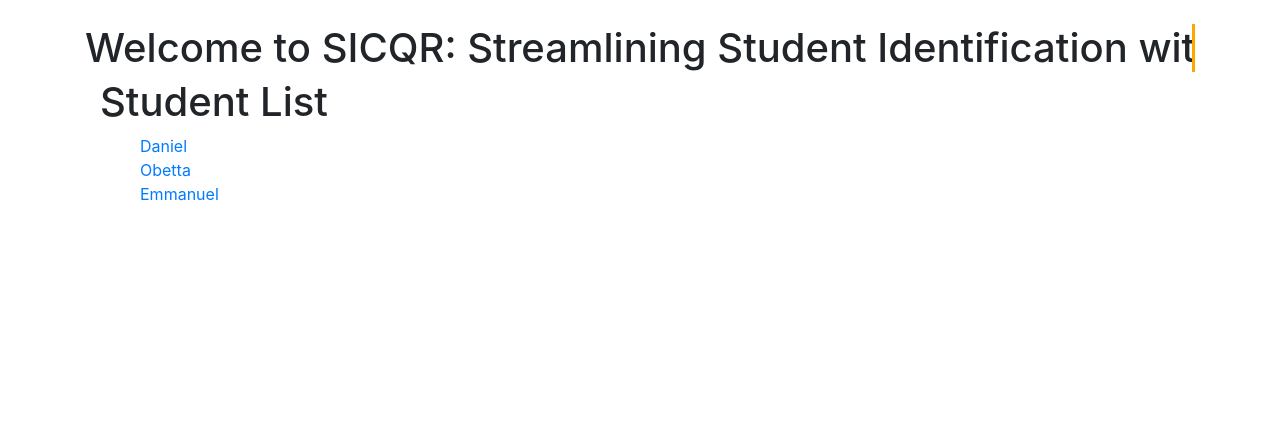
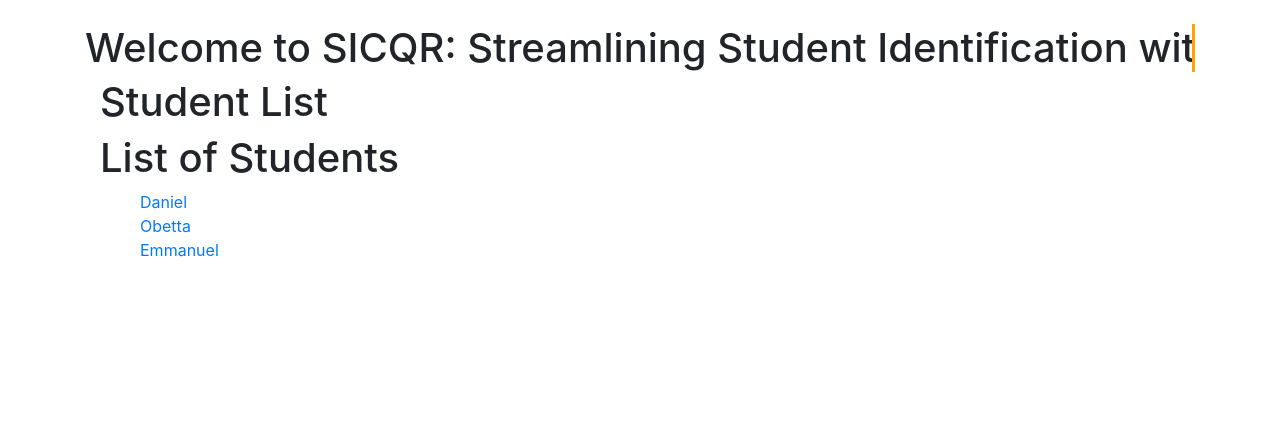
Before and after one commit to Dannysesi/SICQR, a Django app: page /studend_list in a window 1280 px wide. Shown: the part 56-478 px from the top of the page. Run offline with Django 4.2, Linux system fonts and the light colour scheme; data comes from the database, SQL or seed files in the repository; some libraries are stand-ins or nearby versions.

Commit message:
HTML: list template => update

```diff
--- a/sdbm/templates/list.html
+++ b/sdbm/templates/list.html
@@ -7,6 +7,7 @@
 {% block content %}
     <div class="container">
         <h1>Student List</h1>
+        <h1>List of Students</h1>
 
         <ul style="list-style: none;">
             {% for student in students %}
```
